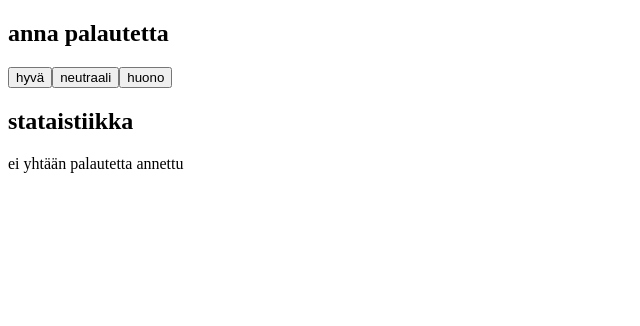
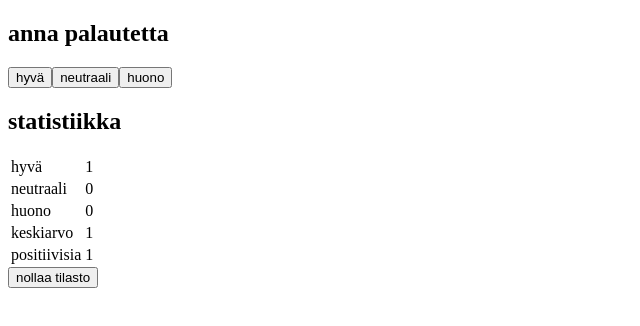
Before and after one commit to vakiovale/CS-course-fs5, a React (Create React App) app: page / in a window 1280 px wide. Both pictures are taken after a click on the button "hyvä". Shown: the top 326 px of the page, without its empty margins (0-640 px from the left). Built offline with nearby package versions, Linux system fonts and the light colour scheme.

Commit message:
Finished redux app

```diff
--- a/src/counterReducer.js
+++ b/src/counterReducer.js
@@ -5,7 +5,6 @@ const initialState = {
 }
 
 const counterReducer = (state = initialState, action) => {
-  console.log(state)
   let newState = {
     good: state.good,
     ok: state.ok,
@@ -21,6 +20,8 @@ const counterReducer = (state = initialState, action) => {
   case 'BAD':
     newState.bad = newState.bad + 1
     return newState
+  case 'NOLLAA':
+    return { good: 0, ok: 0, bad: 0 }
   default:
     return state
   }
--- a/src/index.js
+++ b/src/index.js
@@ -5,11 +5,10 @@ import { createStore } from 'redux'
 
 const store = createStore(counterReducer)
 
-const Statistiikka = () => {
-  const palautteita = 0
+const Statistiikka = ({ nollaaja }) => {
+  const state = store.getState()
 
-  if (palautteita === 0) {
-    store.dispatch({ type: 'INCREMENT' })
+  if (state.good === 0 && state.ok === 0 && state.bad === 0) {
     return (
       <div>
         <h2>stataistiikka</h2>
@@ -25,35 +24,43 @@ const Statistiikka = () => {
         <tbody>
           <tr>
             <td>hyvä</td>
-            <td></td>
+            <td>{state.good}</td>
           </tr>
           <tr>
             <td>neutraali</td>
-            <td></td>
+            <td>{state.ok}</td>
           </tr>
           <tr>
             <td>huono</td>
-            <td></td>
+            <td>{state.bad}</td>
           </tr>
           <tr>
             <td>keskiarvo</td>
-            <td></td>
+            <td>{(state.good - state.bad)/(state.good + state.ok + state.bad)}</td>
           </tr>
           <tr>
             <td>positiivisia</td>
-            <td></td>
+            <td>{state.good + state.ok}</td>
           </tr>
         </tbody>
       </table>
 
-      <button>nollaa tilasto</button>
+      <button onClick={nollaaja()}>nollaa tilasto</button>
     </div >
   )
 }
 
 class App extends React.Component {
   klik = (nappi) => () => {
+    console.log(nappi)
+    store.dispatch({ type: nappi })
+  }
 
+  nollaaja = () => {
+    return () => {
+      store.dispatch({ type: 'NOLLAA' })
+      console.log('nollaa')
+    }
   }
 
   render() {
@@ -63,7 +70,7 @@ class App extends React.Component {
         <button onClick={this.klik('GOOD')}>hyvä</button>
         <button onClick={this.klik('OK')}>neutraali</button>
         <button onClick={this.klik('BAD')}>huono</button>
-        <Statistiikka />
+        <Statistiikka nollaaja={this.nollaaja} />
       </div>
     )
   }
```
